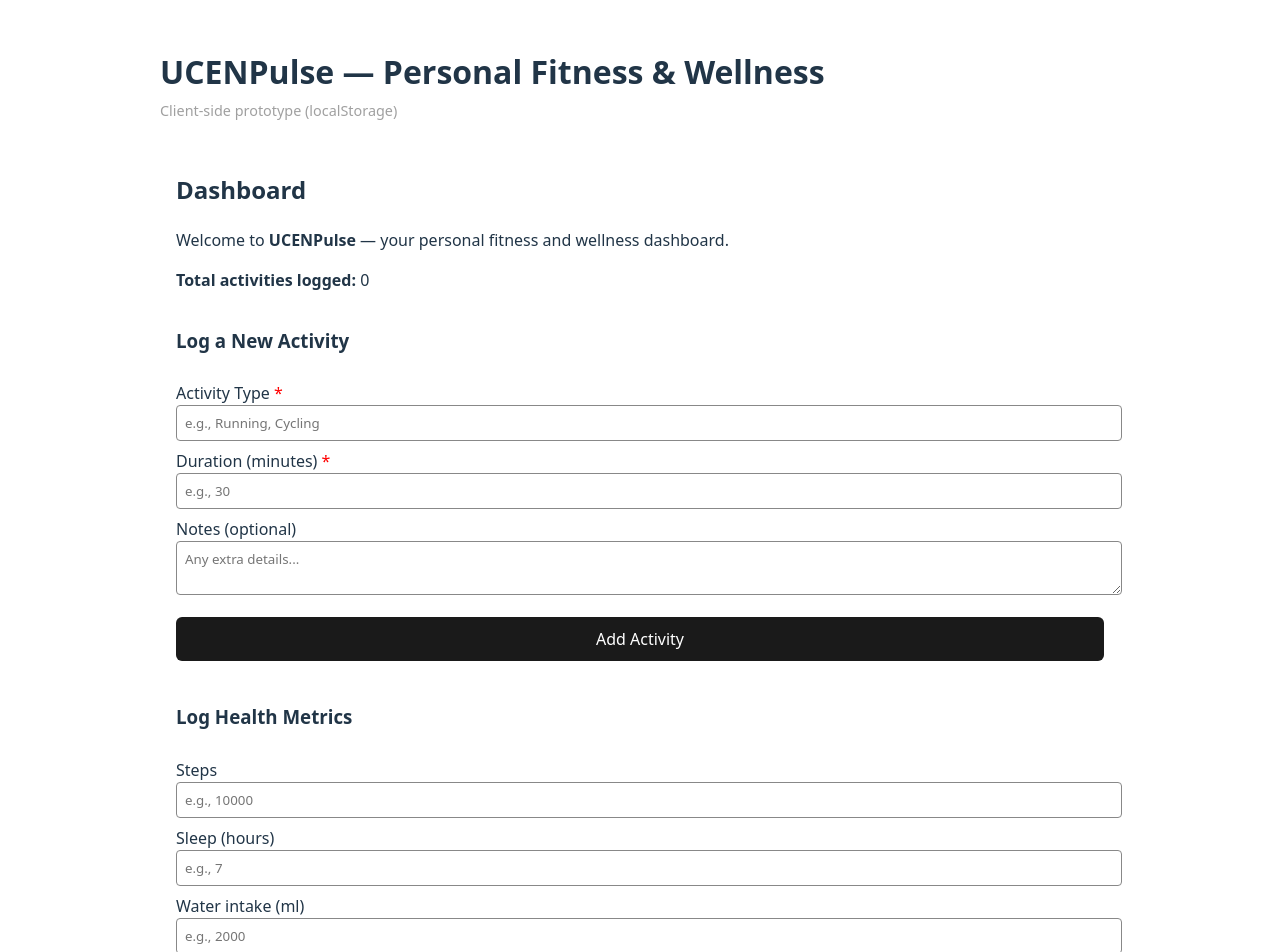
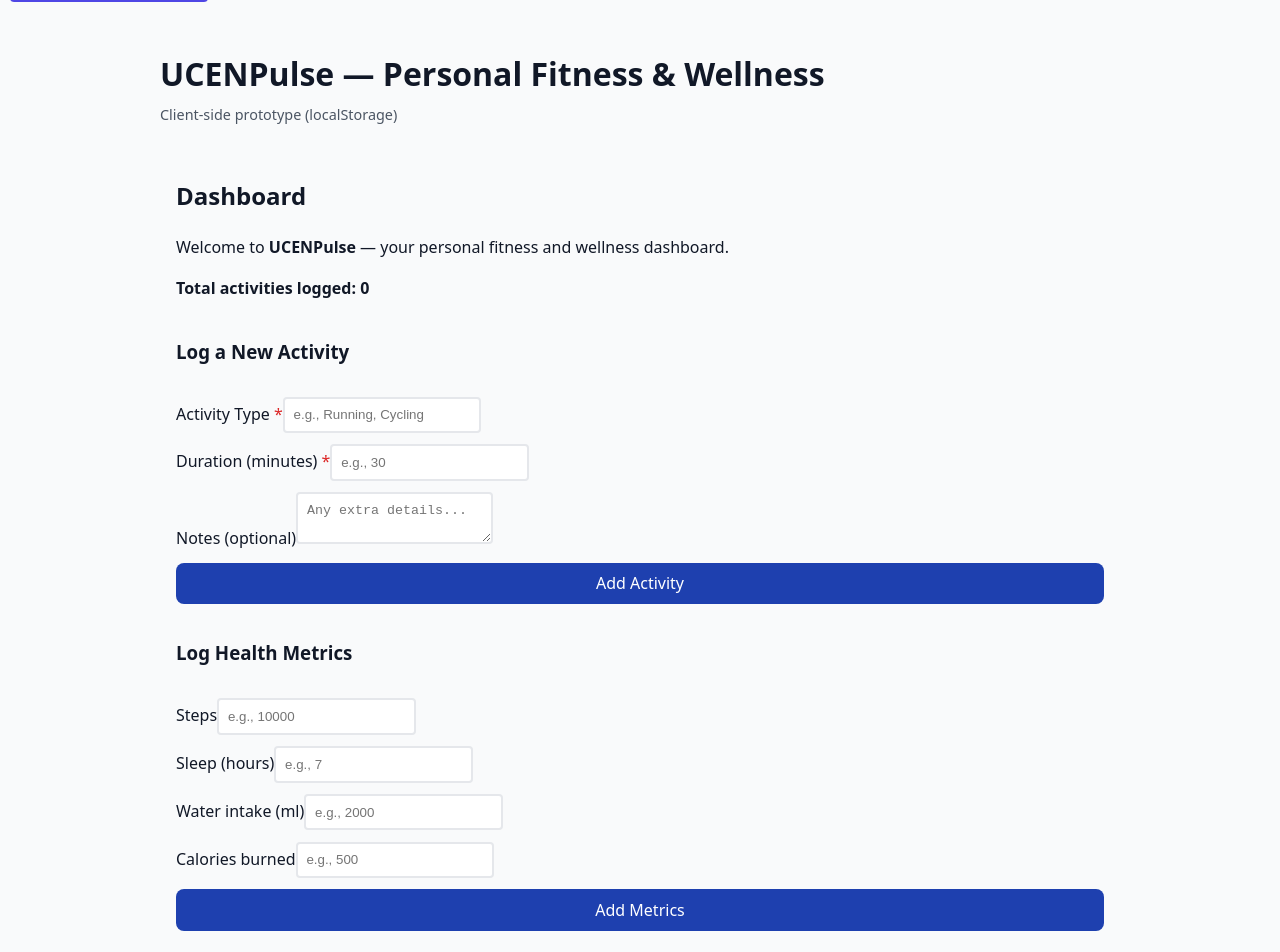
Before and after one commit to Aamir-shakil/ucenpulse, a React (Vite) app: page / in a window 1280 px wide. Shown: the top 952 px of the page. Built offline with nearby package versions, Linux system fonts and the light colour scheme; the HTML template or start-up script is replaced by a standard one.

Commit message:
Update: Making colours WCAG-Friendly

```diff
--- a/src/styles.css
+++ b/src/styles.css
@@ -1,37 +1,53 @@
+/* ===========================================
+   WCAG Accessible Colour System
+   =========================================== */
 :root {
-  --background-color: #242424;
-  --text-color: rgba(255, 255, 255, 0.87);
+  --background-color: #F9FAFB;
+  --text-color: #111827;
+  --muted-text: #4B5563;
+
+  --primary: #4F46E5;
+  --primary-hover: #4338CA;
+
+ --secondary: #1E40AF;
+  --secondary-hover: #1E3A8A;
+
+  --card-bg: #FFFFFF;
+  --border-color: #E5E7EB;
+
+  --error: #DC2626;
 }
 
+/* ===========================================
+   Skip Link
+   =========================================== */
 .skip-link {
   position: absolute;
   top: -40px;
   left: 10px;
-  background: #000;
-  color: #fff;
+  background: var(--primary);
+  color: white;
   padding: 8px 16px;
   z-index: 1000;
   border-radius: 4px;
   text-decoration: none;
   font-weight: bold;
-  transition: top 0.2s;
 }
 
-/* Appears when focused */
 .skip-link:focus {
   top: 10px;
 }
 
-
+/* ===========================================
+   Global
+   =========================================== */
 body {
   margin: 0;
   font-family: system-ui, Avenir, Helvetica, Arial, sans-serif;
-  line-height: 1.5;
-  font-weight: 400;
   background-color: var(--background-color);
   color: var(--text-color);
-  min-width: 320px;
   min-height: 100vh;
+  line-height: 1.6;
 }
 
 .app-root {
@@ -40,199 +56,125 @@ body {
   padding: 1rem;
 }
 
+/* ===========================================
+   Header
+   =========================================== */
 .app-header h1 {
   margin: 0;
   font-size: 2rem;
 }
 
 .app-header .muted {
-  color: #a0a0a0;
+  color: var(--muted-text);
   font-size: 0.9rem;
   margin-top: 4px;
 }
 
+/* ===========================================
+   Buttons
+   =========================================== */
 button {
   border-radius: 8px;
-  border: 1px solid transparent;
   padding: 0.6em 1.2em;
   font-size: 1em;
-  font-weight: 500;
   font-family: inherit;
-  background-color: #1a1a1a;
+  background-color: var(--secondary);
+  color: white;
+  border: none;
   cursor: pointer;
-  transition: border-color 0.25s;
+  transition: background-color 0.25s;
 }
+
 button:hover {
-  border-color: #646cff;
+  background-color: var(--secondary-hover);
 }
+
 button:focus,
 button:focus-visible {
-  outline: 4px auto -webkit-focus-ring-color;
+  outline: 3px solid var(--primary);
+  outline-offset: 3px;
 }
 
-a {
-  font-weight: 500;
-  color: #646cff;
-  text-decoration: none;
-}
-a:hover {
-  color: #535bf2;
-}
-
-@media (prefers-color-scheme: light) {
-  :root {
-    --background-color: #ffffff;
-    --text-color: #213547;
-  }
-  button {
-    background-color: #f9f9f9;
-  }
-  a:hover {
-    color: #747bff;
-  }
-}
-
-/* ActivityForm styling */
-.activity-form {
+/* ===========================================
+   Forms (Activity + Metrics)
+   =========================================== */
+.activity-form,
+.metrics-form {
   display: flex;
   flex-direction: column;
-  gap: 0.5rem;
+  gap: 0.7rem;
   margin-top: 1rem;
 }
 
 .activity-form input,
-.activity-form textarea {
-  padding: 0.5rem;
+.activity-form textarea,
+.metrics-form input {
+  padding: 0.55rem;
   border-radius: 4px;
-  border: 1px solid #888;
-  font-family: inherit;
-  width: 100%;
-}
-
-.activity-form button {
-  margin-top: 0.5rem;
-  padding: 0.6rem 1.2rem;
-  font-size: 1em;
-  border-radius: 6px;
-  border: 1px solid transparent;
-  cursor: pointer;
-  background-color: #1a1a1a;
-  color: #fff;
-  transition: border-color 0.25s;
-}
-
-.activity-form button:hover {
-  border-color: #646cff;
+  border: 2px solid var(--border-color);
+  background: var(--card-bg);
+  color: var(--text-color);
 }
 
 .required {
-  color: red;
+  color: var(--error);
 }
 
-/* Dashboard section */
+/* ===========================================
+   Dashboard
+   =========================================== */
 .dashboard-section {
   padding: 1rem;
 }
 
 .dashboard-summary {
   margin: 1rem 0;
-  font-weight: 500;
+  font-weight: 600;
 }
 
-/* Activity list */
-.activity-list {
-  margin-top: 1.5rem;
-}
-
-.activity-list h3 {
-  margin-bottom: 0.5rem;
-}
-
-.activity-list ul {
-  list-style: none;
-  padding-left: 0;
-}
-
-.activity-list li {
-  padding: 0.4rem 0;
-  border-bottom: 1px solid #555;
-}
-
-/* MetricsForm */
-.metrics-form {
-  display: flex;
-  flex-direction: column;
-  gap: 0.5rem;
-  margin-top: 1.5rem;
-}
-
-.metrics-form input {
-  padding: 0.5rem;
-  border-radius: 4px;
-  border: 1px solid #888;
-  font-family: inherit;
-  width: 100%;
-}
-
-.metrics-form button {
-  margin-top: 0.5rem;
-  padding: 0.6rem 1.2rem;
-  font-size: 1em;
-  border-radius: 6px;
-  border: 1px solid transparent;
-  cursor: pointer;
-  background-color: #1a1a1a;
-  color: #fff;
-  transition: border-color 0.25s;
-}
-
-.metrics-form button:hover {
-  border-color: #646cff;
-}
-
-/* Metrics list styling */
-.metrics-list {
-  margin-top: 1rem;
-}
-
+/* ===========================================
+   Lists
+   =========================================== */
+.activity-list ul,
 .metrics-list ul {
   list-style: none;
   padding-left: 0;
 }
 
+.activity-list li,
 .metrics-list li {
-  padding: 0.4rem 0;
-  border-bottom: 1px solid #555;
+  padding: 0.5rem 0;
+  border-bottom: 1px solid var(--border-color);
 }
 
-/*chart Styling */.chart-grid {
+/* ===========================================
+   Charts
+   =========================================== */
+.chart-grid {
   display: grid;
   grid-template-columns: repeat(2, 1fr);
   gap: 2rem;
   margin-top: 2rem;
-  width: 100%;
 }
 
 .chart-section {
-  background: #ffffff;
+  background: var(--card-bg);
   padding: 1rem;
   border-radius: 10px;
-  box-shadow: 0 2px 6px rgba(0,0,0,0.1);
+  border: 1px solid var(--border-color);
 }
 
 .chart-section h3 {
   margin-bottom: 1rem;
-  font-size: 1.2rem;
-  color: #222;
+  font-size: 1.25rem;
+  color: var(--text-color);
 }
 
-/* Chart container size */
 .chart-container {
   width: 100%;
-  height: 450px; /* Bigger charts */
+  height: 450px;
 }
 
-/* Mobile responsiveness */
 @media (max-width: 768px) {
   .chart-grid {
     grid-template-columns: 1fr;
```
